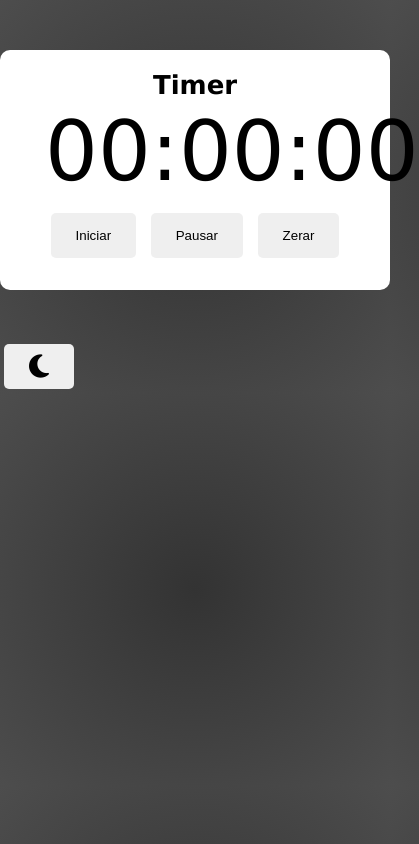
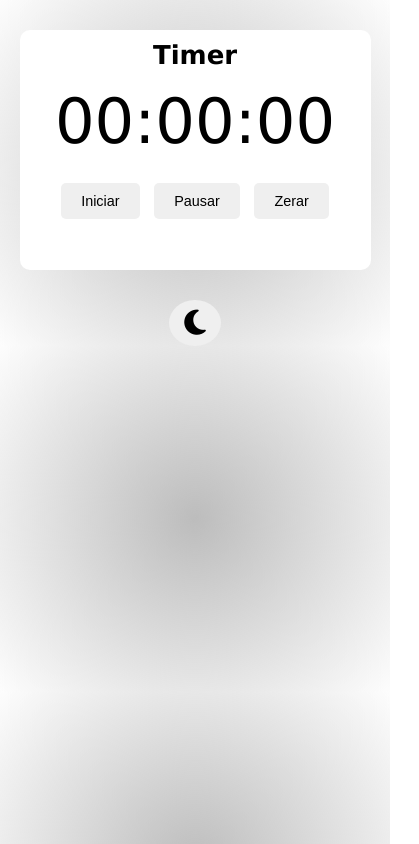
Before and after one commit to lucasshira/timer-js, a plain HTML site: page index.html in a window 390 px wide. Shown: the whole page, 419 px wide, since content can reach past the window. Drawn offline with Linux system fonts and the light colour scheme.

Commit message:
Update style.css

```diff
--- a/style.css
+++ b/style.css
@@ -5,10 +5,11 @@
 }
 
 body {
-    background-image: radial-gradient(circle, #333333 0%, #4d4d4d 100%);
+    background-image: radial-gradient(circle, #70707077 0%, #fdfdfd 100%);
     font-family: 'Lucida Sans', 'Lucida Sans Regular', 'Lucida Grande', 'Lucida Sans Unicode', Geneva, Verdana, sans-serif;
     font-size: 1.3rem;
     line-height: 1.5em;
+    transition: background-image 0.5s ease;
 }
 
 h1 {
@@ -40,7 +41,7 @@ button {
 }
 
 button:hover {
-    background-color: rgba(0, 0, 0, 0.5);
+    background-color: rgba(0, 0, 0, 0.3);
 }
 
 button:active {
@@ -51,3 +52,35 @@ button:active {
 .buttons {
     padding: 17px;
 }
+
+#darkModeButton {
+    display: block;
+    text-align: center;
+    margin: 0 auto;
+    padding: 15px;
+    border-radius: 50%;
+}
+
+#darkModeButton:hover {
+    color: black;
+    background-color: white;
+}
+
+@media screen and (max-width: 600px) {
+    .container {
+        max-width: 90%;
+        margin: 30px auto;
+        padding: 10px;
+        overflow: hidden;
+    }
+
+    .relogio {
+        font-size: 3em;
+    }
+
+    button {
+        max-width: 100%;
+        padding: 10px 20px;
+        font-size: 0.9rem;
+    }
+}
```
